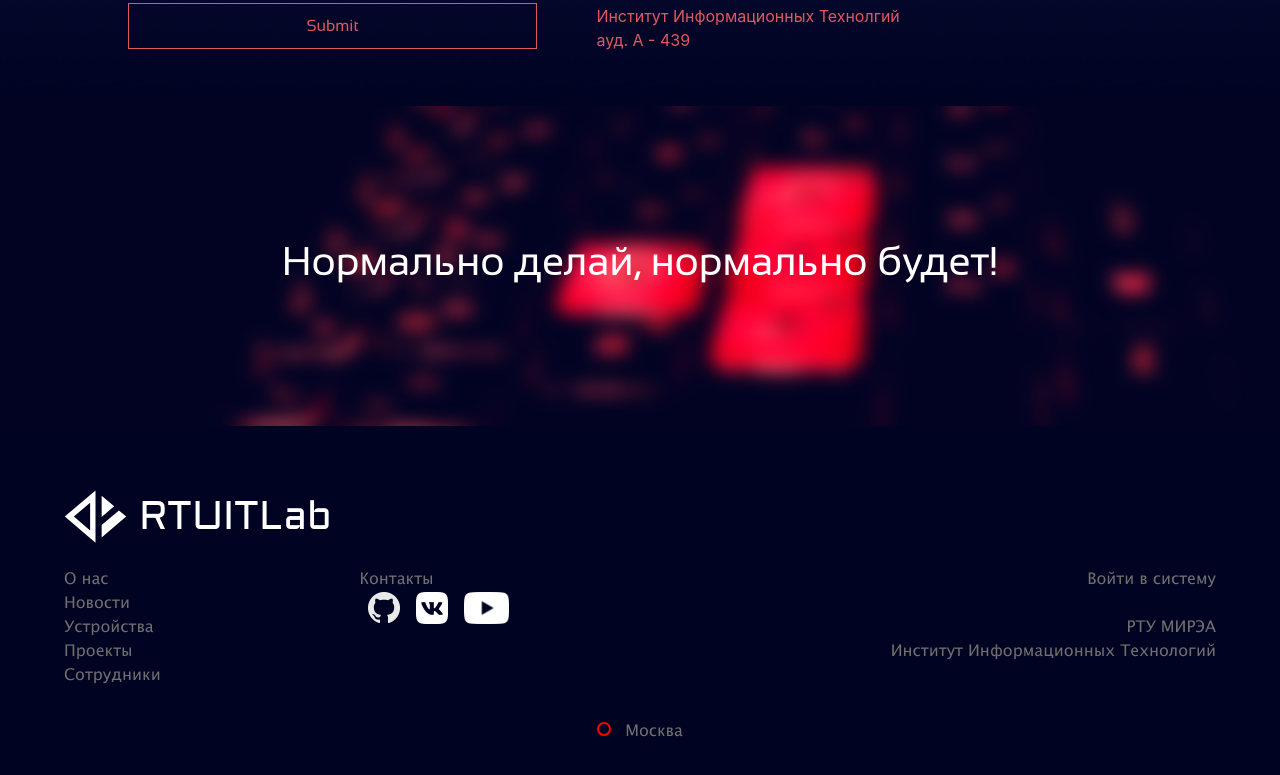
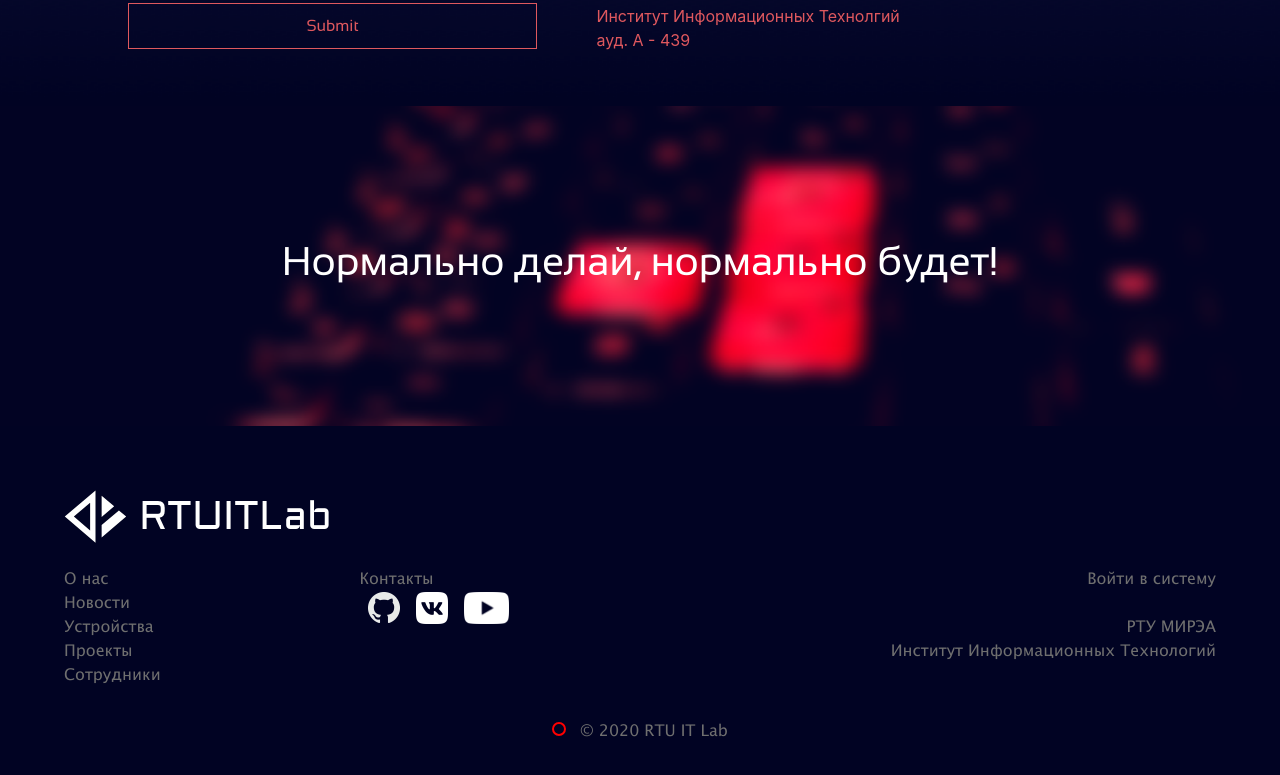
Before and after one commit to RTUITLab/Landing-Front, a React (Create React App) app: page / in a window 1280 px wide. Shown: the part 2960-3735 px from the top of the page. Built offline with nearby package versions, Linux system fonts and the light colour scheme.

Commit message:
Change footer text

```diff
--- a/src/modules/footer/Footer.jsx
+++ b/src/modules/footer/Footer.jsx
@@ -43,7 +43,7 @@ const Footer = () => {
                     </div>
                     <div className="col-12 copyright-wrapper">
                         <div className="copyright__circle"></div>
-                        <h6 className="copyright">Москва</h6>
+                        <h6 className="copyright">&copy; 2020 RTU IT Lab</h6>
                     </div>
                 </div>
             </div>
```
